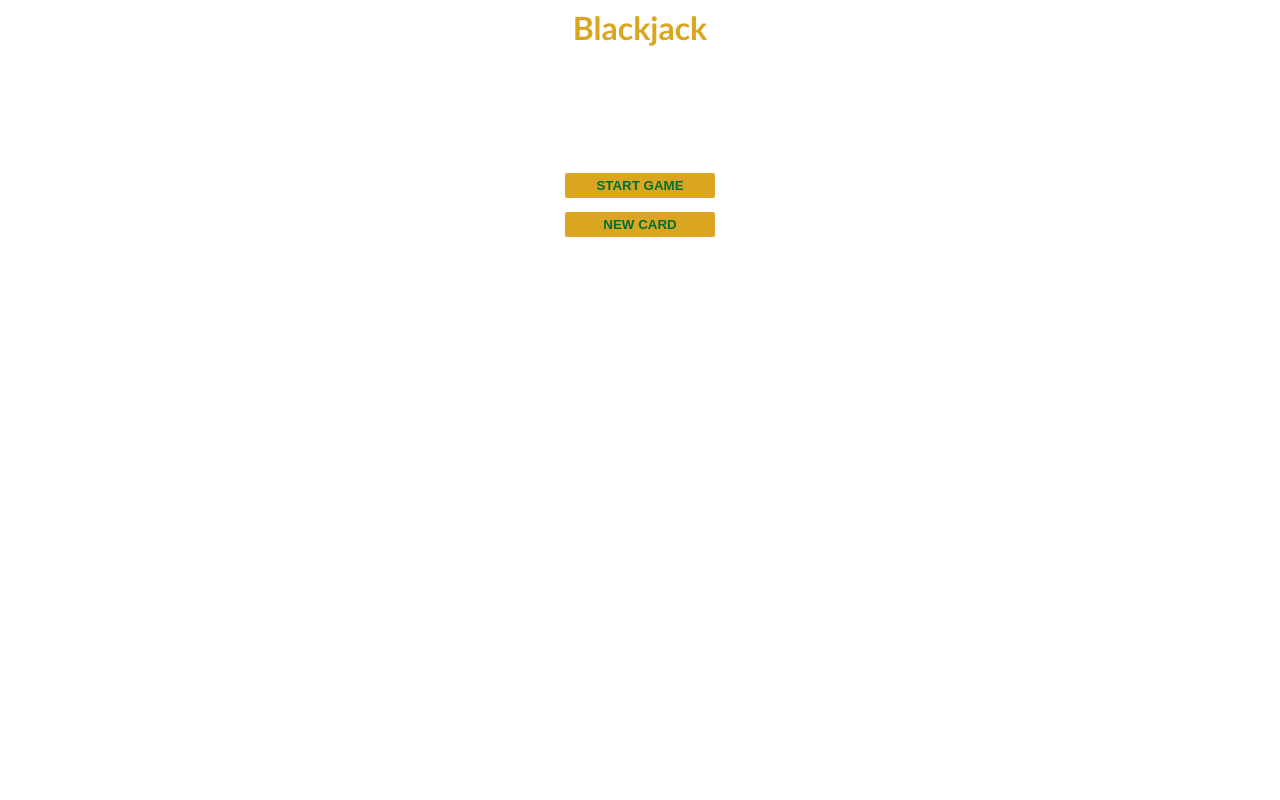
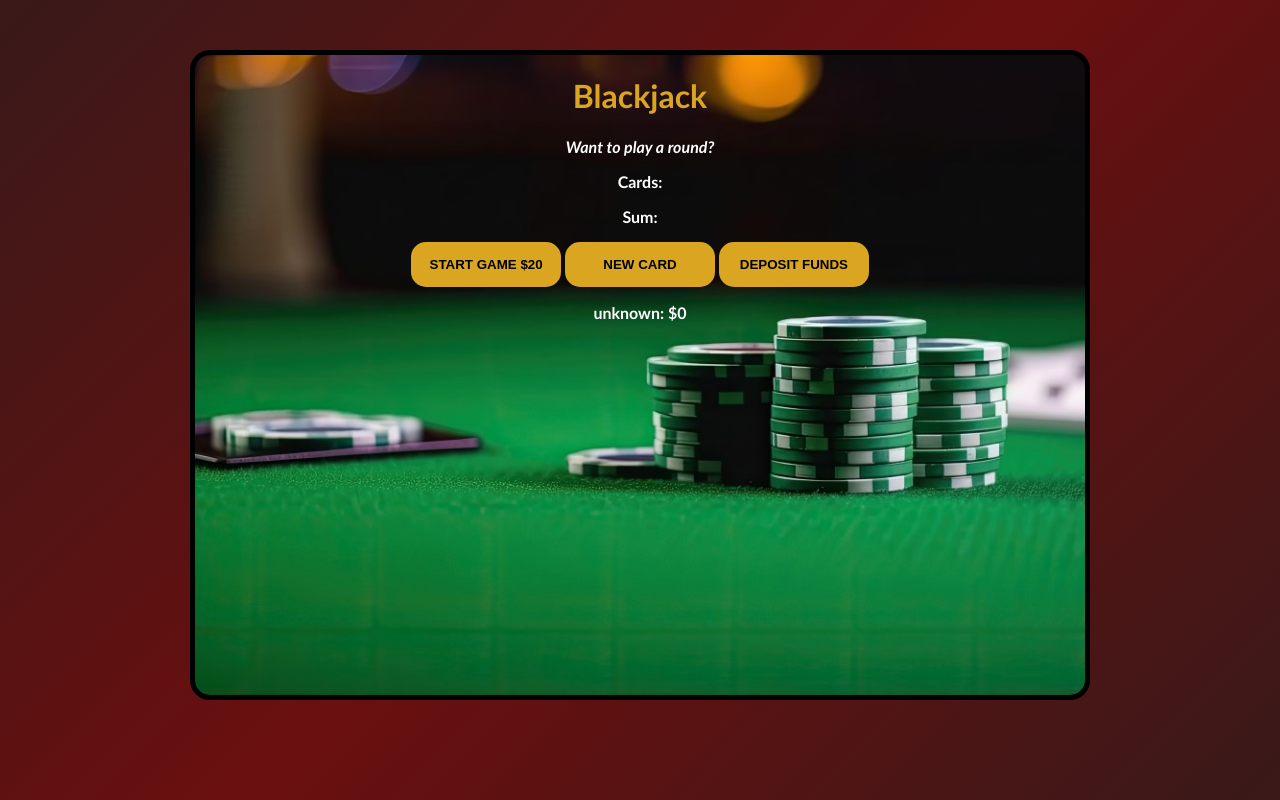
Before and after one commit to UmbraNova/blackjack, a plain HTML site: page index.html in a window 1280 px wide. Drawn offline with nearby package versions, Linux system fonts and the light colour scheme.

Commit message:
finished the game

```diff
--- a/index.css
+++ b/index.css
@@ -1,29 +1,37 @@
 body {
     font-family: 'Trebuchet MS', 'Lucida Sans Unicode', 'Lucida Grande', Arial, sans-serif;
-    background-image: url("images/table.png");
-    background-size: cover;
     font-weight: bold;
     color: white;
     text-align: center;
+    max-width: 900px;
+    margin: auto;
+    background: linear-gradient(-45deg, rgb(57, 25, 25), rgb(107, 15, 15), rgb(57, 25, 25));
 }
 
-h1 {
-    color: goldenrod;
+main {
+    margin-top: 50px;
+    background-image: url("images/poker.jpg");
+    height: 80vh;
+    background-size: cover;
+    border: 5px solid black;
+    border-radius: 20px;
+    position: relative;
 }
 
-#message-el {
-    font-style: italic;
-}
+h1 {color: goldenrod;}
+
+#message-el {font-style: italic;}
 
 button {
-    color: #016f32;
+    /* color: #016f32; */
+    color: black;
     width: 150px;
     background: goldenrod;
-    padding-top: 5px;
-    padding-bottom: 5px;
+    padding-top: 15px;
+    padding-bottom: 15px;
     font-weight: bold;
     border: none;
-    border-radius: 2px;
+    border-radius: 15px;
 }
 
 div {
@@ -33,3 +41,57 @@ div {
     align-items: center;
     height: 64px;
 }
+
+.decoration-el {
+    position: absolute;
+    width: 50px;
+    height: 0;
+    background-color: goldenrod;
+    right: 15px;
+    bottom: 0;
+    border-radius: 10px;
+}
+
+.decoration-el:last-of-type {
+    position: absolute;
+    left: 15px;
+}
+
+.win-el {
+    position: absolute;
+    width: 300px;
+    height: 400px;
+    bottom: 0;
+    border-radius: 20px 20px 0 0;
+    font-size: 24px;
+}
+
+.animate-dec {animation: decoration-anim 2s ease-in-out;}
+
+.animate-win {animation: win-anim 2s ease-in-out;}
+
+@keyframes win-anim {
+    0% {
+        background-color: rgb(107, 15, 15);
+        height: 0;
+        color: transparent
+    }
+    100% {
+        background-color: goldenrod;
+        height: 400px;
+    }
+}
+
+
+@keyframes decoration-anim {
+    0% {
+        background-color: rgb(107, 15, 15);
+        margin-bottom: 100vh;
+        height: 0vh;
+    }
+    100% {
+        background-color: goldenrod;
+        margin-bottom: 0vh;
+        height: 140vh;
+    }
+}
--- a/index.html
+++ b/index.html
@@ -3,14 +3,27 @@
         <link rel="stylesheet" href="index.css">
     </head>
     <body>
+        <main>
             <h1>Blackjack</h1>
             <p id="message-el">Want to play a round?</p>
             <p id="cards-el">Cards:</p>
             <p id="sum-el">Sum:</p>
+            <button onclick="startGame()">START GAME $20</button>
+            <button onclick="newCard()">NEW CARD</button>
+            <button onclick="depositChips()">DEPOSIT FUNDS</button>
+            <p id="player-el"></p>
             <div>
-        <button onclick="startGame()">START GAME</button>
-        <button onclick="newCard()">NEW CARD</button>
+                <div class="decoration-el"></div>
+                <div class="decoration-el"></div>
             </div>
+            <div>
+                <div class="win-el"><p id="name-el"></p></div>
+            </div>
+        </main>
+        <script
+  src="https://code.jquery.com/jquery-3.7.1.js"
+  integrity="sha256-eKhayi8LEQwp4NKxN+CfCh+3qOVUtJn3QNZ0TciWLP4="
+  crossorigin="anonymous"></script>
         <script src="index.js"></script>
     </body>
 </html>
--- a/index.js
+++ b/index.js
@@ -1,39 +1,111 @@
-let firstCard = 10
-let secondCard = 4
-let sum = firstCard + secondCard
+let player = {
+    name: "unknown",
+    chips: 0
+}
+
+let cards = []
+let sum = 0
 let hasBlackJack = false
-let isAlive = true
+let isAlive = false
 let message = ""
 let messageEl = document.getElementById("message-el")
 let sumEl = document.getElementById("sum-el")
 let cardsEl = document.getElementById("cards-el")
+let playerEl = document.getElementById("player-el")
+
+playerEl.textContent = player.name + ": $" + player.chips
+
+
+
+function depositChips() {
+    if (isAlive) {
+        player.chips += parseInt(prompt("How much?"))
+        playerEl.textContent = player.name + ": $" + player.chips
+        renderGame()
+    } else {
+        alert("You need to start the game!")
+    }
+}
+
+
+function getRandomCard() {
+    let randomNumber = Math.floor( Math.random()*13 ) + 1
+
+    if (randomNumber > 10) {
+        return 10
+    } else if (randomNumber === 1) {
+        return 11
+    } else {
+        return randomNumber
+    }
+}
+
 
 function startGame() {
-    // cardsEl.textContent = "Cards: "
-    // sumEl.textContent = "Sum: "
-    messageEl.textContent = "Want to play a round?"
-    sum = firstCard + secondCard
-    renderGame()
+
+    $(".decoration-el").removeClass("animate-dec");
+    $(".win-el").removeClass("animate-win");
+
+    if (player.name === "unknown") {
+        player.name = prompt("Who is playing? ")
+        player.chips = parseInt(prompt("How much money? "))
+    }
+
+    if (player.chips <= 0) {
+        playerEl.textContent = "Out of money!"
+        cardsEl.textContent = "Cards: "
+        sumEl.textContent = "Sum: "
+    } else if (player.chips < 20) {
+        messageEl.textContent = "Insufficient funds!"
+    } else {
+        hasBlackJack = false
+        player.chips -= 20
+        playerEl.textContent = player.name + ": $" + player.chips
+        isAlive = true
+        let firstCard = getRandomCard()
+        let secondCard = getRandomCard()
+        cards = [firstCard, secondCard]
+        sum = firstCard + secondCard
+        renderGame()
+    }
+
 }
 
 function renderGame() {
-    cardsEl.textContent = "Cards: " + firstCard + " " + secondCard
+
+    cardsEl.textContent = "Cards: "
+    for (let i = 0; i < cards.length; i++) {
+        cardsEl.textContent += cards[i] + " "
+    }
+
     sumEl.textContent = "Sum: " + sum
     if (sum <= 20) {
         message = "Do you want to draw a new card?"
     } else if (sum === 21) {
         message = "You've got Blackjack!"
+        player.chips += 60
+        playerEl.textContent = player.name + ": $" + player.chips
+        document.getElementById("name-el").textContent = "WINNER: " + player.name
+
+        $(".decoration-el").addClass("animate-dec");
+        $(".win-el").addClass("animate-win");
+
         hasBlackJack = true
-    } else {
+    } else{
         message = "You're out of the game!"
         isAlive = false
     }
+
     messageEl.textContent = message
+
 }
 
+function newCard() {
+    if (isAlive === true && hasBlackJack === false) {
+        let card = getRandomCard()
+        sum += card
+        cards.push(card)
+        renderGame()
+    }
 
-function newCard() {
-    let card = 6
-    sum += card
-    renderGame()
 }
```
Also changed, not shown: images/poker.jpg (added). Lines whose indentation alone changed are shown as unchanged.
